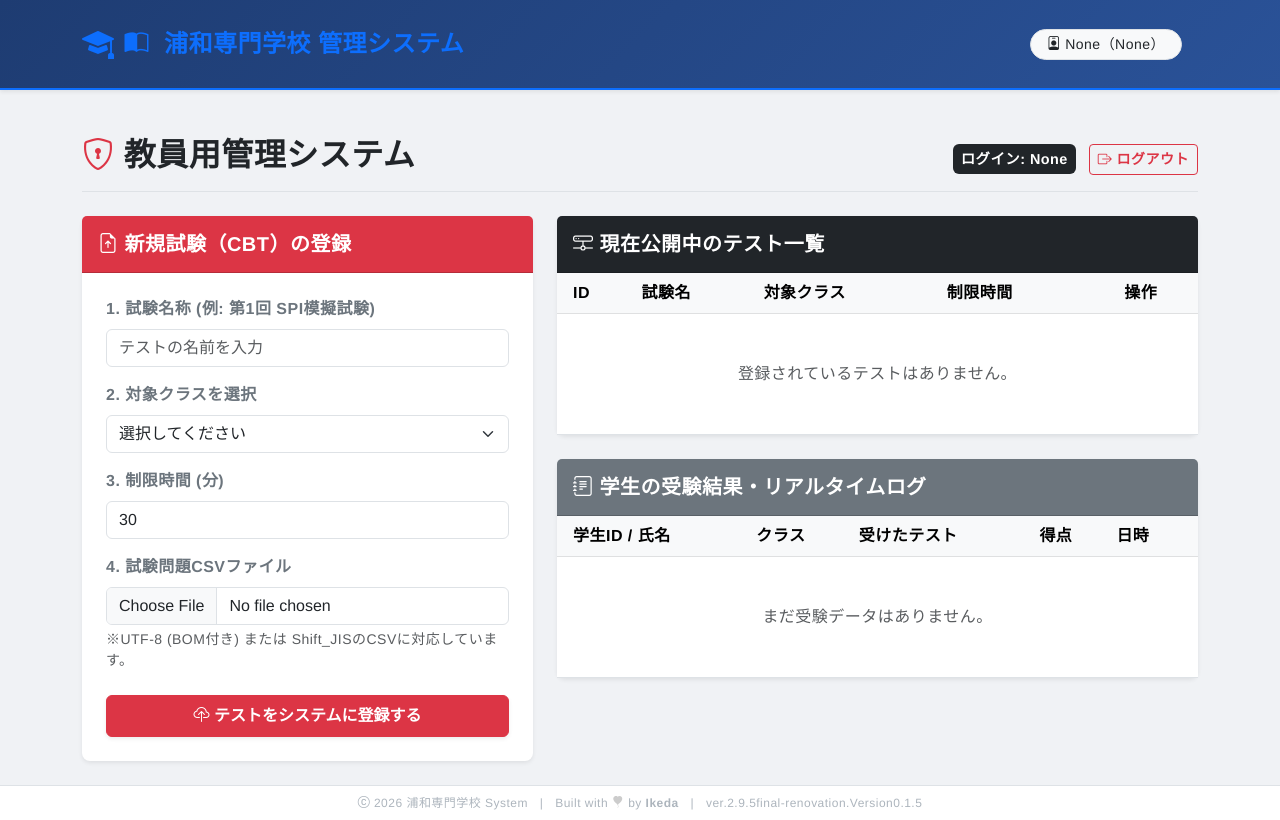
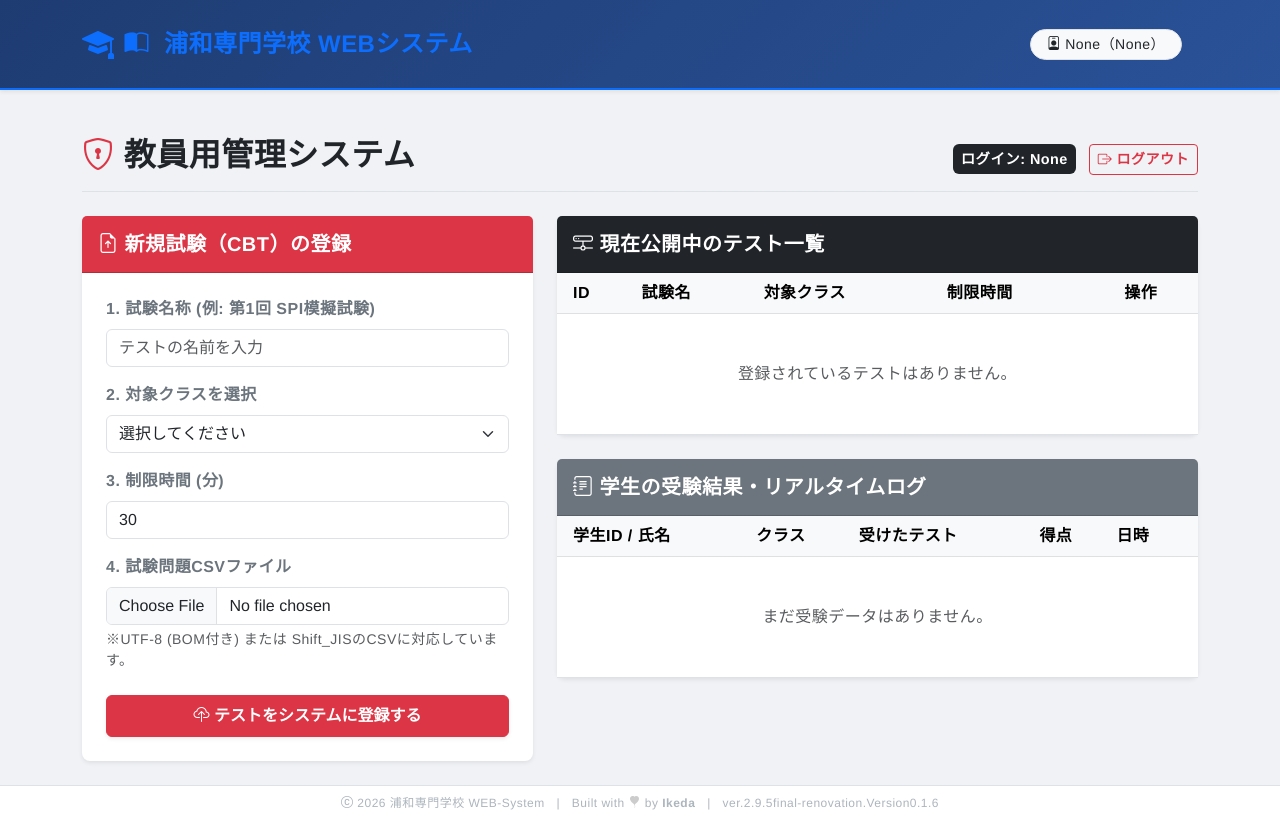
Before and after one commit to Mindboks/SPI_WEB_Test_System, a Flask app: page /teacher/admin in a window 1280 px wide. Run offline with Flask 3, Linux system fonts and the light colour scheme; the visitor is signed in with stand-in values (Sample User, id 1); data that the repository does not hold is empty; some libraries are stand-ins or nearby versions.

Commit message:
#2026-4-11~2026-6-7 version2.9.5final-renovation.Version0.1.6

```diff
--- a/app.py
+++ b/app.py
@@ -1,4 +1,4 @@
-#2026-4-11~2026-6-7 version2.9.5final-renovation.Version0.1.5
+#2026-4-11~2026-6-7 version2.9.5final-renovation.Version0.1.6
 
 # -*- coding: utf-8 -*-
 import os
--- a/templates/layout.html
+++ b/templates/layout.html
@@ -57,7 +57,7 @@
             <a class="navbar-brand fw-bold d-flex align-items-center" href="{{ url_for('index') }}" style="font-size: 1.5rem; color: #0d6efd;">
                 <i class="bi bi-mortarboard-fill" style="margin-right: 10px; font-size: 2rem;"></i>
                 <i class="bi bi-book-half" style="margin-right: 15px; font-size: 1.5rem;"></i>
-                浦和専門学校 管理システム
+                浦和専門学校 WEBシステム
             </a>
 
             {% if session.get('user_id') %}
@@ -79,11 +79,11 @@
     <footer class="footer">
         <div class="container text-center">
             <p class="mb-0">
-                <i class="bi bi-c-circle"></i> 2026 浦和専門学校 System
+                <i class="bi bi-c-circle"></i> 2026 浦和専門学校 WEB-System
                 <span class="mx-2">|</span>
                 Built with <i class="bi bi-balloon-heart-fill" style="color: #cccccc;"></i> by <strong>Ikeda</strong>
                 <span class="mx-2">|</span>
-                ver.2.9.5final-renovation.Version0.1.5
+                ver.2.9.5final-renovation.Version0.1.6
             </p>
         </div>
     </footer>
```
